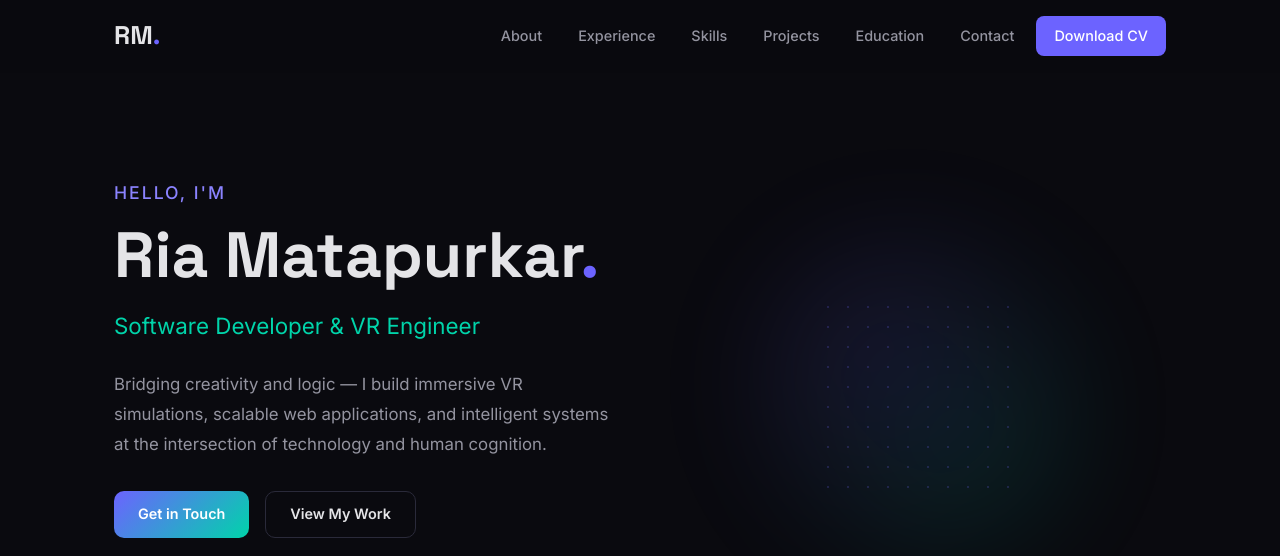
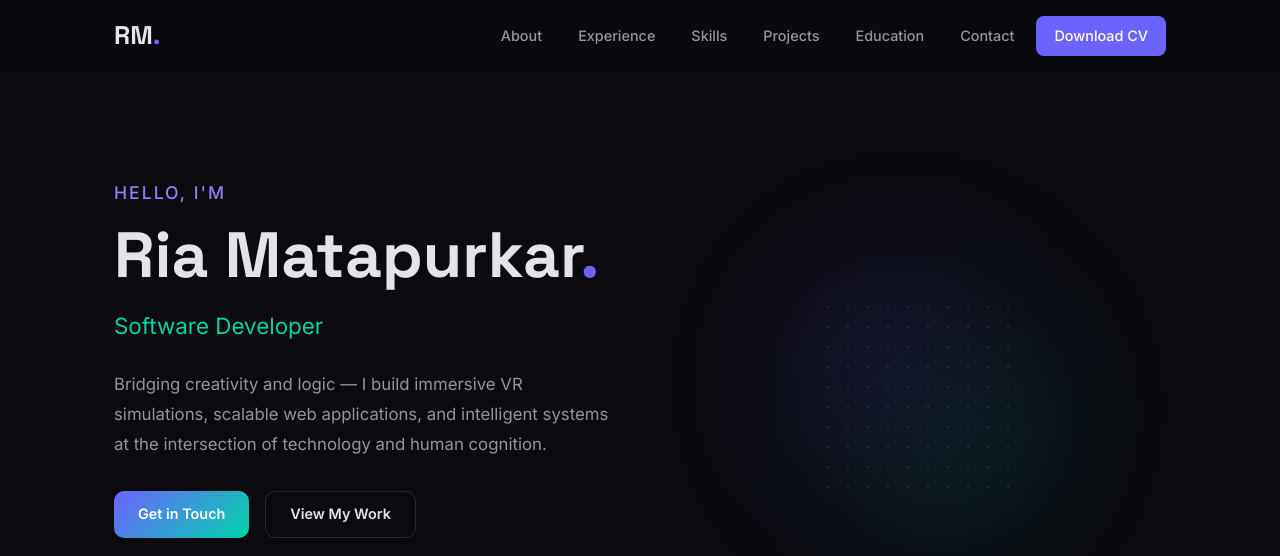
Before and after one commit to Rpmmat/portfolio, a plain HTML site: page index.html in a window 1280 px wide. Shown: the top 556 px of the page. Drawn offline with Linux system fonts and the light colour scheme.

Commit message:
Update hero title to Software Developer only
Made-with: Cursor

```diff
--- a/index.html
+++ b/index.html
@@ -4,7 +4,7 @@
   <meta charset="UTF-8">
   <meta name="viewport" content="width=device-width, initial-scale=1.0">
   <title>Ria Matapurkar | Software Developer</title>
-  <meta name="description" content="Portfolio of Ria Matapurkar – Software Developer, VR Engineer, and Cognitive Systems specialist based in Cologne, Germany.">
+  <meta name="description" content="Portfolio of Ria Matapurkar – Software Developer and Cognitive Systems specialist based in Cologne, Germany.">
   <link rel="stylesheet" href="style.css">
   <link rel="preconnect" href="https://fonts.googleapis.com">
   <link rel="preconnect" href="https://fonts.gstatic.com" crossorigin>
@@ -38,7 +38,7 @@
       <div class="hero-content">
         <p class="hero-greeting">Hello, I'm</p>
         <h1 class="hero-name">Ria Matapurkar<span>.</span></h1>
-        <h2 class="hero-title">Software Developer &amp; VR Engineer</h2>
+        <h2 class="hero-title">Software Developer</h2>
         <p class="hero-description">
           Bridging creativity and logic — I build immersive VR simulations, scalable web applications,
           and intelligent systems at the intersection of technology and human cognition.
```
